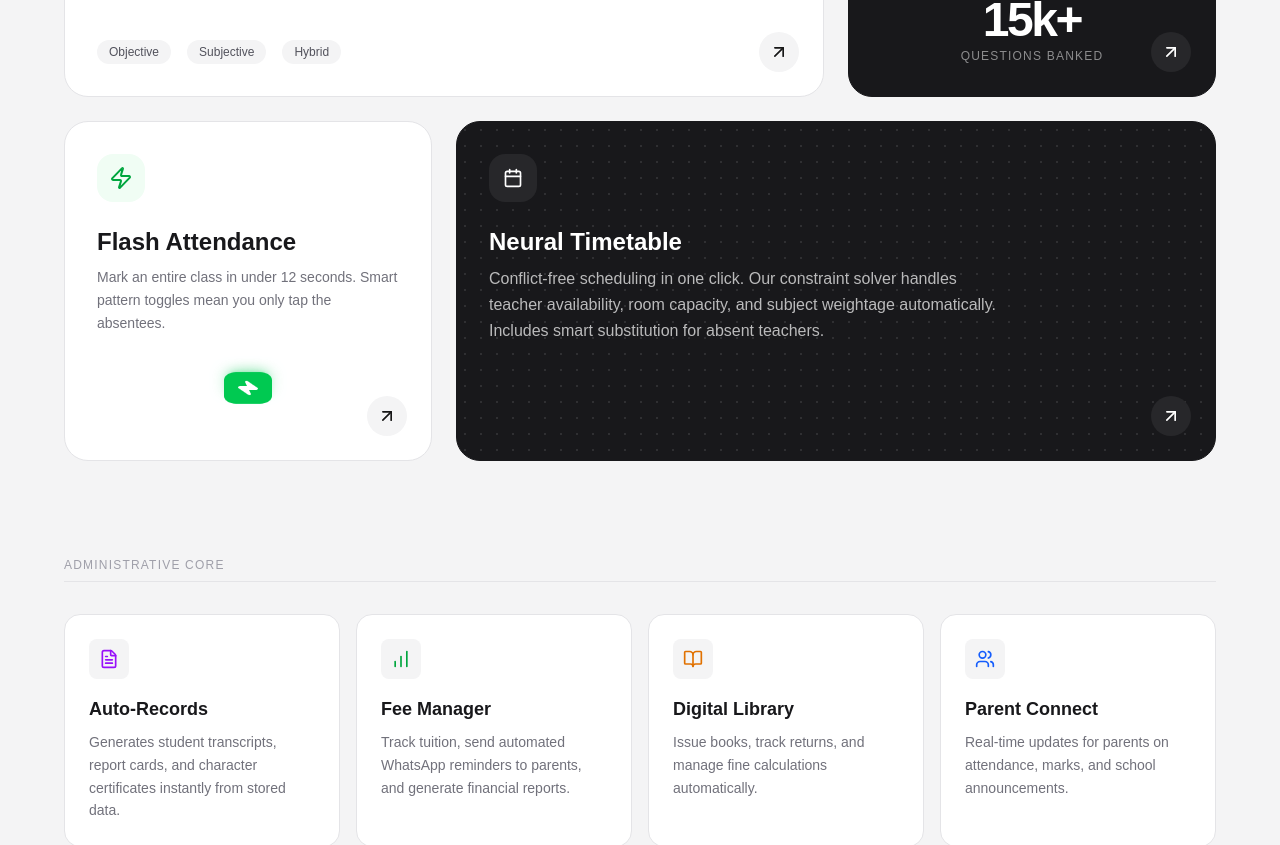
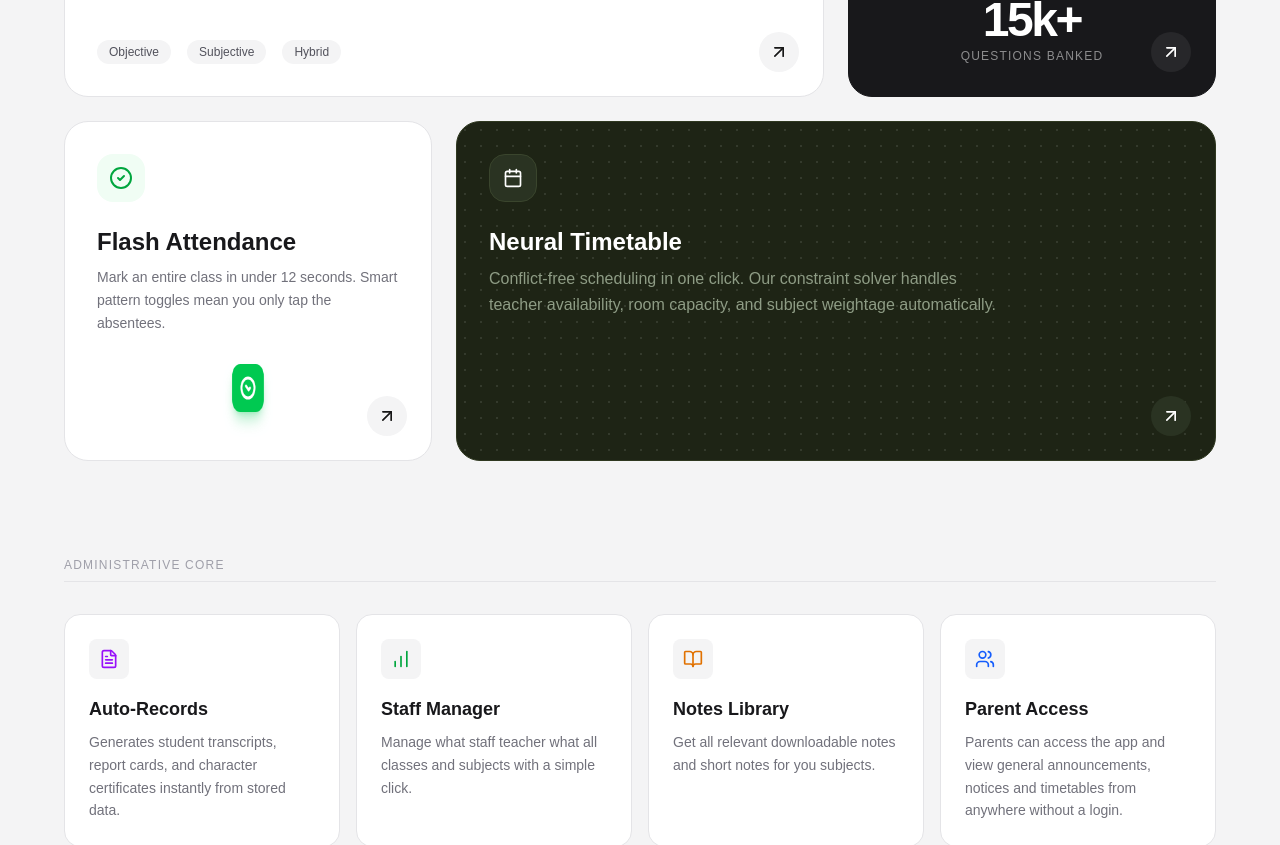
Before and after one commit to painsparc/painsparc-web, a Next.js app: page /orbit in a window 1280 px wide. Shown: the part 940-1785 px from the top of the page. Built offline with nearby package versions, Linux system fonts and the light colour scheme.

Commit message:
Final orbit refinements

```diff
--- a/app/orbit/page.tsx
+++ b/app/orbit/page.tsx
@@ -5,11 +5,11 @@ import Link from "next/link";
 import Image from "next/image";
 import { useState } from "react";
 import {
-  ArrowLeft, FileText, Zap, ArrowRight,
+  ArrowLeft, FileText, ArrowRight,
   ChevronDown, ChevronUp, Code, Server, Shield, Cpu, Database,
   Eye, Layers, Clock, Network, Lock, Activity,
-  Infinity as InfinityIcon, Calendar, BookOpen, GraduationCap,
-  BarChart, Users, ArrowUpRight
+  Infinity as InfinityIcon, Calendar, BookOpen,
+  BarChart, Users, ArrowUpRight, CheckCircle2 // Added CheckCircle2
 } from "lucide-react";
 
 export default function OrbitPage() {
@@ -43,9 +43,9 @@ export default function OrbitPage() {
 
   // Flip Animation for Attendance
   const flip: Variants = {
-    initial: { rotateX: 0 },
+    initial: { rotateY: 0 },
     animate: {
-      rotateX: 360,
+      rotateY: 360,
       transition: { duration: 2, repeat: Infinity, repeatDelay: 3, ease: "easeInOut" }
     }
   };
@@ -182,13 +182,14 @@ export default function OrbitPage() {
                  </div>
               </motion.div>
 
-              {/* USP 3: RAPID ATTENDANCE (Span 1 - White Theme) */}
-              <motion.div variants={item} className="relative group bg-white dark:bg-zinc-900 p-8 rounded-3xl border border-zinc-200 dark:border-zinc-800 hover:border-blue-500/30 transition-colors h-[340px] flex flex-col justify-between overflow-hidden">
+              {/* USP 3: FLASH ATTENDANCE (Span 1 - UPDATED: No Lightning, Green Theme) */}
+              <motion.div variants={item} className="relative group bg-white dark:bg-zinc-900 p-8 rounded-3xl border border-zinc-200 dark:border-zinc-800 hover:border-green-500/30 transition-colors h-[340px] flex flex-col justify-between overflow-hidden">
                  <Link href="/orbit/attendance" className="absolute inset-0 z-10" />
 
                  <div>
                     <div className="w-12 h-12 bg-green-50 dark:bg-green-900/20 rounded-2xl flex items-center justify-center mb-6 text-green-600 dark:text-green-400">
-                        <Zap size={24} />
+                        {/* Changed from Zap to CheckCircle2 */}
+                        <CheckCircle2 size={24} />
                     </div>
                     <h3 className="text-2xl font-bold text-zinc-900 dark:text-white mb-2">Flash Attendance</h3>
                     <p className="text-zinc-500 dark:text-zinc-400 leading-relaxed text-sm">
@@ -203,7 +204,8 @@ export default function OrbitPage() {
                         animate="animate"
                         className="w-12 h-12 bg-green-500 rounded-xl flex items-center justify-center text-white shadow-lg shadow-green-500/30"
                     >
-                        <Zap size={24} fill="currentColor" />
+                        {/* Changed from Zap to CheckCircle2 */}
+                        <CheckCircle2 size={24} strokeWidth={3} />
                     </motion.div>
                  </div>
 
@@ -212,25 +214,25 @@ export default function OrbitPage() {
                  </div>
               </motion.div>
 
-              {/* USP 4: AUTO TIMETABLE (Span 2 - Dark Theme) */}
-              <motion.div variants={item} className="relative md:col-span-2 group bg-zinc-900 dark:bg-white p-8 rounded-3xl border border-zinc-900 dark:border-white text-white dark:text-black h-[340px] flex flex-col justify-between overflow-hidden">
+              {/* USP 4: AUTO TIMETABLE (Span 2 - UPDATED: Dim Olive Green Theme) */}
+              <motion.div variants={item} className="relative md:col-span-2 group bg-[#1E2415] border border-[#2F3820] p-8 rounded-3xl hover:border-[#465232] transition-colors h-[340px] flex flex-col justify-between overflow-hidden">
                  <Link href="/orbit/timetable" className="absolute inset-0 z-10" />
 
                  {/* Decorative Grid Background */}
                  <div className="absolute inset-0 opacity-10 bg-[radial-gradient(#fff_1px,transparent_1px)] [background-size:16px_16px] pointer-events-none" />
 
                  <div className="relative z-10">
-                    <div className="w-12 h-12 bg-zinc-800 dark:bg-zinc-100 rounded-2xl flex items-center justify-center mb-6">
-                        <Calendar size={20} />
+                    <div className="w-12 h-12 bg-[#2a3322] rounded-2xl flex items-center justify-center mb-6 border border-[#3A452D]">
+                        <Calendar size={20} className="text-white" />
                     </div>
-                    <h3 className="text-2xl font-bold mb-2">Neural Timetable</h3>
-                    <p className="opacity-70 leading-relaxed max-w-lg">
-                        Conflict-free scheduling in one click. Our constraint solver handles teacher availability, room capacity, and subject weightage automatically. Includes smart substitution for absent teachers.
+                    <h3 className="text-2xl font-bold mb-2 text-white">Neural Timetable</h3>
+                    <p className="text-[#8e9c85] leading-relaxed max-w-lg">
+                        Conflict-free scheduling in one click. Our constraint solver handles teacher availability, room capacity, and subject weightage automatically.
                     </p>
                  </div>
 
-                 <div className="absolute bottom-6 right-6 w-10 h-10 rounded-full bg-zinc-800 dark:bg-zinc-200 flex items-center justify-center group-hover:bg-white group-hover:text-black dark:group-hover:bg-black dark:group-hover:text-white transition-all duration-300">
-                    <ArrowUpRight size={20} />
+                 <div className="absolute bottom-6 right-6 w-10 h-10 rounded-full bg-[#2a3322] flex items-center justify-center group-hover:bg-white group-hover:text-black transition-all duration-300">
+                    <ArrowUpRight size={20} className="text-white group-hover:text-black" />
                  </div>
               </motion.div>
 
@@ -262,14 +264,14 @@ export default function OrbitPage() {
                     </p>
                 </motion.div>
 
-                {/* 2. Fee Manager */}
+                {/* 2. Staff Manager */}
                 <motion.div variants={item} className="p-6 bg-white dark:bg-zinc-900 rounded-2xl border border-zinc-200 dark:border-zinc-800 hover:border-zinc-300 dark:hover:border-zinc-700 transition-colors">
                     <div className="w-10 h-10 bg-zinc-100 dark:bg-zinc-800 rounded-lg flex items-center justify-center mb-4 text-green-600 dark:text-green-400">
                         <BarChart size={20} />
                     </div>
-                    <h4 className="font-bold text-zinc-900 dark:text-white text-lg mb-2">Fee Manager</h4>
+                    <h4 className="font-bold text-zinc-900 dark:text-white text-lg mb-2">Staff Manager</h4>
                     <p className="text-sm text-zinc-500 dark:text-zinc-400 leading-relaxed">
-                        Track tuition, send automated WhatsApp reminders to parents, and generate financial reports.
+                        Manage what staff teacher what all classes and subjects with a simple click.
                     </p>
                 </motion.div>
 
@@ -278,9 +280,9 @@ export default function OrbitPage() {
                     <div className="w-10 h-10 bg-zinc-100 dark:bg-zinc-800 rounded-lg flex items-center justify-center mb-4 text-amber-600 dark:text-amber-400">
                         <BookOpen size={20} />
                     </div>
-                    <h4 className="font-bold text-zinc-900 dark:text-white text-lg mb-2">Digital Library</h4>
+                    <h4 className="font-bold text-zinc-900 dark:text-white text-lg mb-2">Notes Library</h4>
                     <p className="text-sm text-zinc-500 dark:text-zinc-400 leading-relaxed">
-                        Issue books, track returns, and manage fine calculations automatically.
+                        Get all relevant downloadable notes and short notes for you subjects.
                     </p>
                 </motion.div>
 
@@ -289,16 +291,16 @@ export default function OrbitPage() {
                     <div className="w-10 h-10 bg-zinc-100 dark:bg-zinc-800 rounded-lg flex items-center justify-center mb-4 text-blue-600 dark:text-blue-400">
                         <Users size={20} />
                     </div>
-                    <h4 className="font-bold text-zinc-900 dark:text-white text-lg mb-2">Parent Connect</h4>
+                    <h4 className="font-bold text-zinc-900 dark:text-white text-lg mb-2">Parent Access</h4>
                     <p className="text-sm text-zinc-500 dark:text-zinc-400 leading-relaxed">
-                        Real-time updates for parents on attendance, marks, and school announcements.
+                        Parents can access the app and view general announcements, notices and timetables from anywhere without a login.
                     </p>
                 </motion.div>
 
             </motion.div>
           </div>
 
-          {/* 4. TECH SPECS TOGGLE (Kept as requested) */}
+          {/* 4. TECH SPECS TOGGLE */}
           <div className="flex flex-col items-center mb-8">
              <button
                 onClick={() => setShowSpecs(!showSpecs)}
@@ -402,7 +404,7 @@ export default function OrbitPage() {
                             {/* 10. Operations */}
                             <div className="space-y-2">
                                 <div className="flex items-center gap-2 text-zinc-400 text-xs uppercase tracking-wider font-bold">
-                                    <Zap size={14}/> Operations
+                                    <Clock size={14}/> Operations
                                 </div>
                                 <div className="font-bold text-zinc-900 dark:text-zinc-100 text-sm">Rapid-Fire State</div>
                                 <p className="text-[10px] text-zinc-500 leading-tight">Batch-write attendance flow.</p>
```
Also changed, not shown: app/orbit/database/page.tsx (+16 -10 lines).
